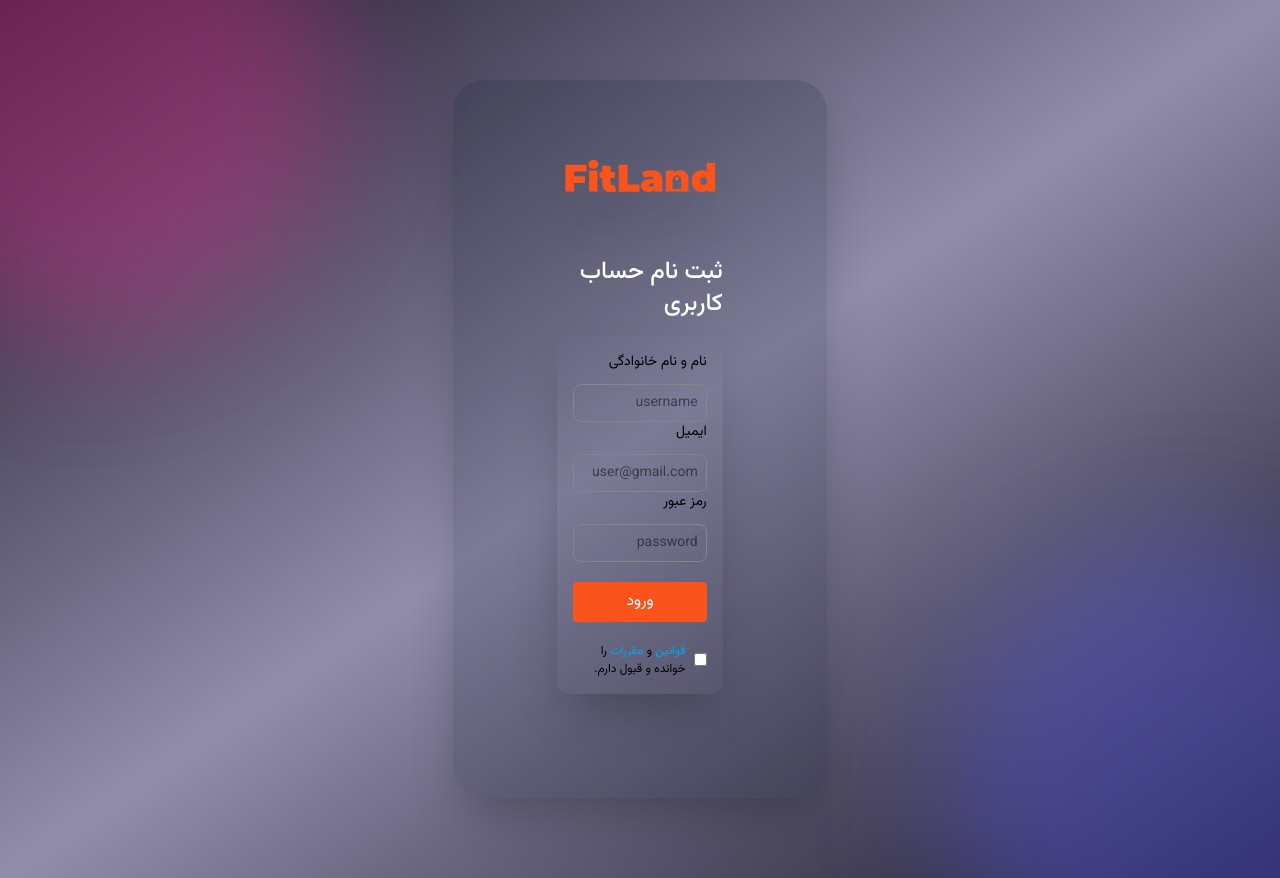
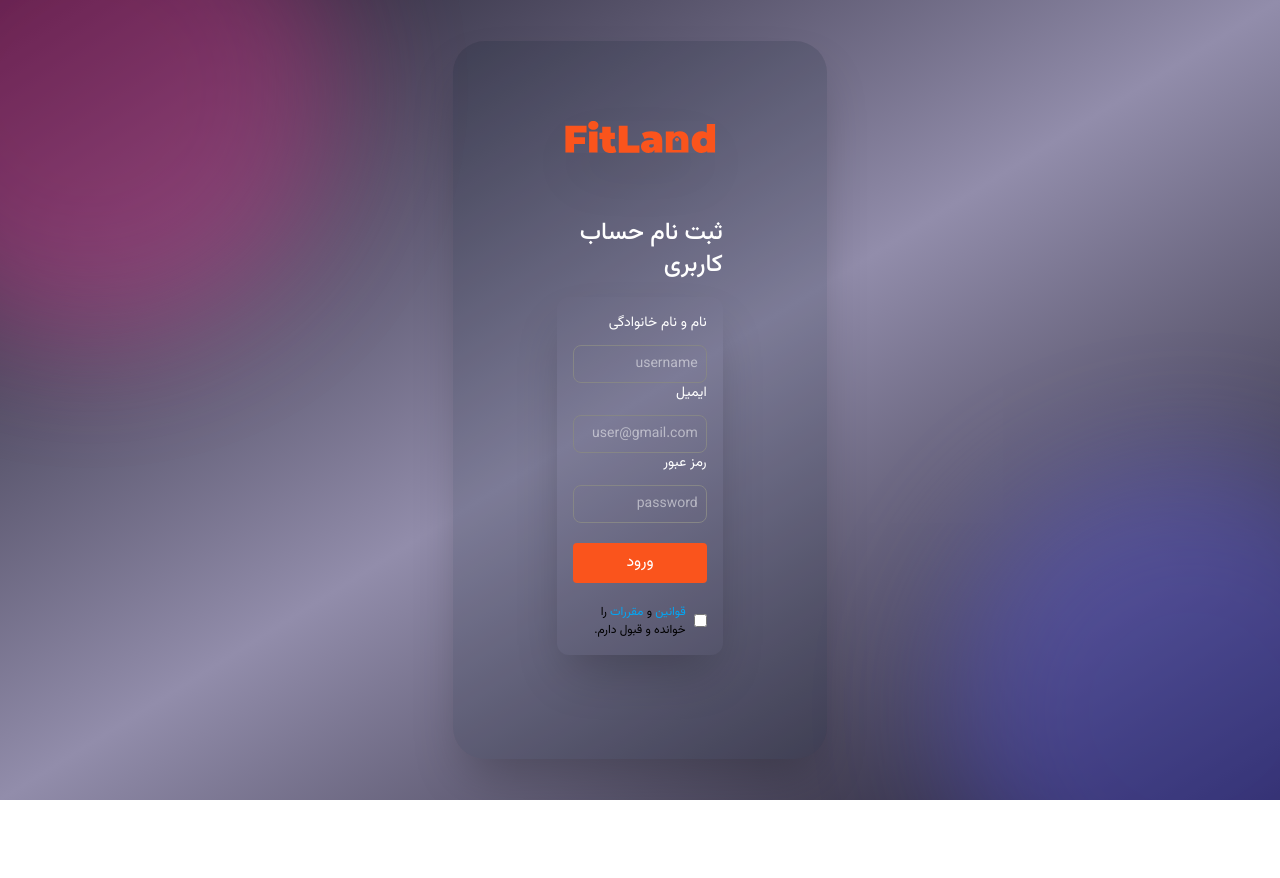
Before and after one commit to ashrafi-frontDeveloper/FitLand-Ecommerce-Online-Shop, a React (Vite) app: page /register in a window 1280 px wide. After the commit the page ends 800 px from the top, so only its background shows below. Built offline with nearby package versions, Linux system fonts and the light colour scheme.

Commit message:
style(AuthWrapper): Update background for Forms Login/Sign in

```diff
--- a/package.json
+++ b/package.json
@@ -17,7 +17,9 @@
     "react-dom": "^19.0.0",
     "react-icons": "^5.5.0",
     "react-router-dom": "^7.6.0",
-    "tailwindcss": "^4.1.4"
+    "tailwindcss": "^4.1.4",
+    "three": "^0.176.0",
+    "vanta": "^0.5.24"
   },
   "devDependencies": {
     "@eslint/js": "^9.22.0",
--- a/src/components/AuthWrapper/AuthWrapper.jsx
+++ b/src/components/AuthWrapper/AuthWrapper.jsx
@@ -2,7 +2,7 @@
 
   return (
     <>
-    <div className="relative flex flex-col items-center justify-center py-20 px-10 md:px-20 overflow-hidden bg-gradient-to-br from-[#1F1C2C] via-[#928DAB] to-[#1F1C2C]">
+    <div className="relative flex flex-col items-center justify-center h-dvh py-20 px-10 md:px-20 overflow-hidden bg-gradient-to-br from-[#1F1C2C] via-[#928DAB] to-[#1F1C2C]">
         {/* افکت نوری سه‌بعدی */}
         <div className="absolute -top-40 -left-40 w-[500px] h-[500px] bg-pink-500 opacity-20 rounded-full blur-3xl animate-pulse"></div>
 
--- a/src/components/AuthWrapper/Input.jsx
+++ b/src/components/AuthWrapper/Input.jsx
@@ -19,7 +19,7 @@
       : "border-red-500";
 
   return (
-    <div className="flex flex-col text-right relative">
+    <div className="flex flex-col text-right relative text-white">
       {label && <label className="text-sm mb-1">{label}</label>}
       <div className="relative">
         <input
@@ -28,7 +28,7 @@
           value={value}
           onChange={onChange}
           placeholder={placeholder}
-          className={`p-2 mt-2 rounded-lg border ${borderColor} outline-none w-full text-sm`}
+          className={`p-2 text-white mt-2 rounded-lg border ${borderColor} outline-none w-full text-sm`}
         />
         {value && (
           <IoIosClose
@@ -39,7 +39,7 @@
         )}
       </div>
       {isValid === false && (
-        <span className="text-red-500 text-sm mt-1">{errorMessage}</span>
+        <span className="text-red-800 text-sm mt-1">{errorMessage}</span>
       )}
     </div>
   );
```
Also changed, not shown: 1 other file (tests, documents, lock files or other folders).
